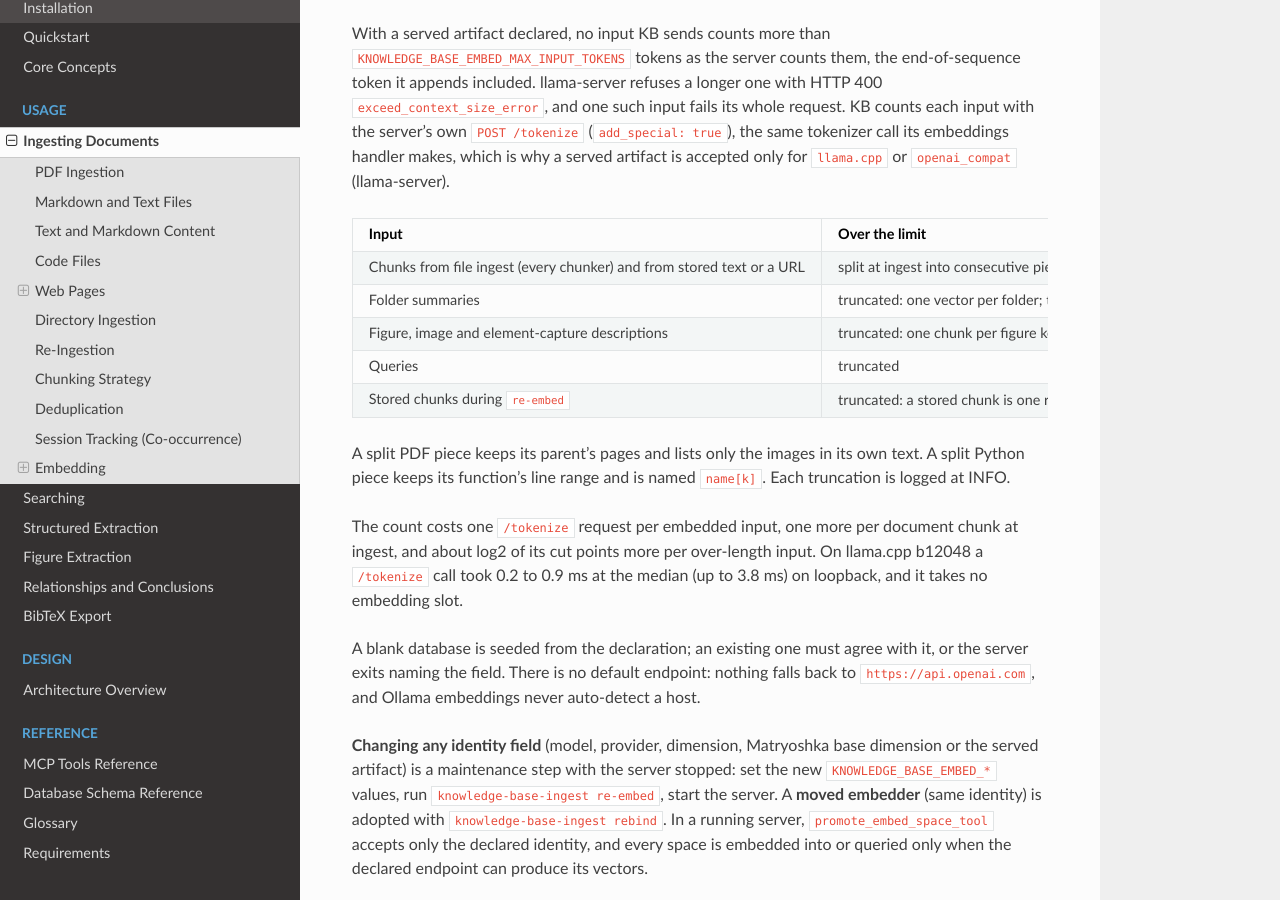
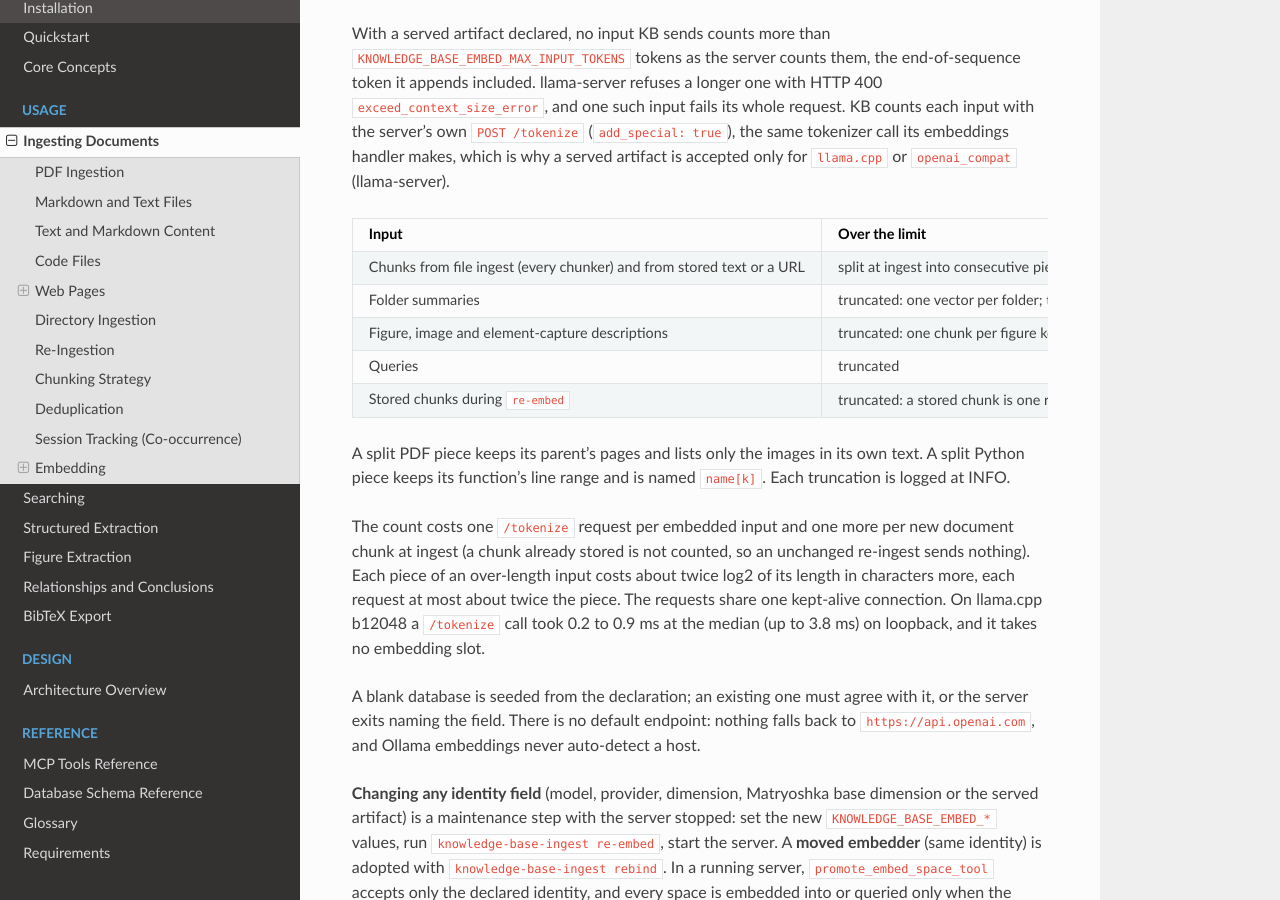
Before and after one commit to dutiona/knowledge-base, a Sphinx documentation site: the page built from docs/usage/ingesting-documents.md, in a window 1280 px wide and 900 px high, scrolled down 8775 px. Built offline with Sphinx 7.4.7 and the Read the Docs theme 3.1.0, drawn with Linux system fonts in a browser that asks for light colours.

Commit message:
docs: state the split's cost and dedup, and tidy the settings tests
The ingesting guide now gives the split's real cost and says that an
identical piece is stored once. The tool reference no longer restates
what the provider rule implies. The settings tests define _LLAMA
before they use it, and the invalid-value case starts from a valid
declaration.

```diff
--- a/docs/usage/ingesting-documents.md
+++ b/docs/usage/ingesting-documents.md
@@ -317,7 +317,7 @@ makes, which is why a served artifact is accepted only for `llama.cpp` or `opena
 
 | Input | Over the limit |
 | --- | --- |
-| Chunks from file ingest (every chunker) and from stored text or a URL | split at ingest into consecutive pieces that each fit and together are exactly the chunk, cut after whitespace where one fits; no overlap |
+| Chunks from file ingest (every chunker) and from stored text or a URL | split at ingest into consecutive pieces that each fit and together are exactly the chunk, cut after whitespace when that keeps at least half the piece; no overlap. A piece identical to a stored chunk is stored once, as every repeated chunk is |
 | Folder summaries | truncated: one vector per folder; the stored summary text stays whole |
 | Figure, image and element-capture descriptions | truncated: one chunk per figure keeps the figure's metadata |
 | Queries | truncated |
@@ -326,9 +326,11 @@ makes, which is why a served artifact is accepted only for `llama.cpp` or `opena
 A split PDF piece keeps its parent's pages and lists only the images in its own text. A split Python piece keeps
 its function's line range and is named `name[k]`. Each truncation is logged at INFO.
 
-The count costs one `/tokenize` request per embedded input, one more per document chunk at ingest, and about
-log2 of its cut points more per over-length input. On llama.cpp b12048 a `/tokenize` call took 0.2 to 0.9 ms at
-the median (up to 3.8 ms) on loopback, and it takes no embedding slot.
+The count costs one `/tokenize` request per embedded input and one more per new document chunk at ingest (a chunk
+already stored is not counted, so an unchanged re-ingest sends nothing). Each piece of an over-length input costs
+about twice log2 of its length in characters more, each request at most about twice the piece. The requests share
+one kept-alive connection. On llama.cpp b12048 a `/tokenize` call took 0.2 to 0.9 ms at the median (up to 3.8 ms)
+on loopback, and it takes no embedding slot.
 
 A blank database is seeded from the declaration; an existing one must agree with it, or the
 server exits naming the field. There is no default endpoint: nothing falls back to
```
Also changed, not shown: docs/reference/mcp-tools.md (+1 -1 lines), 1 other file.
